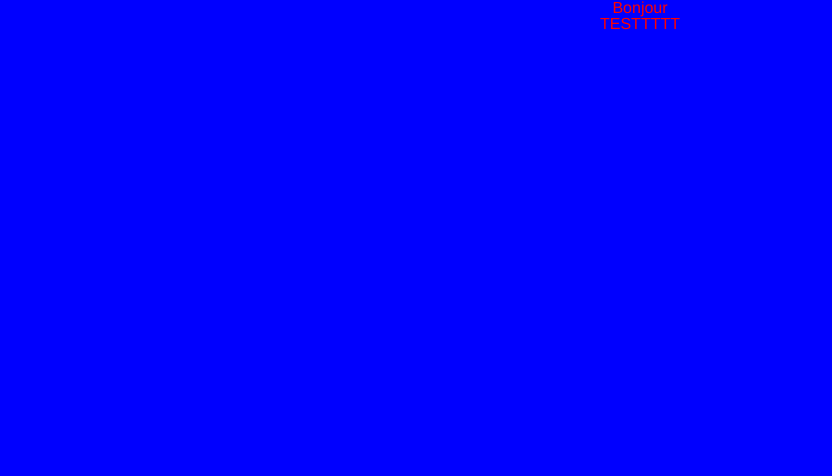
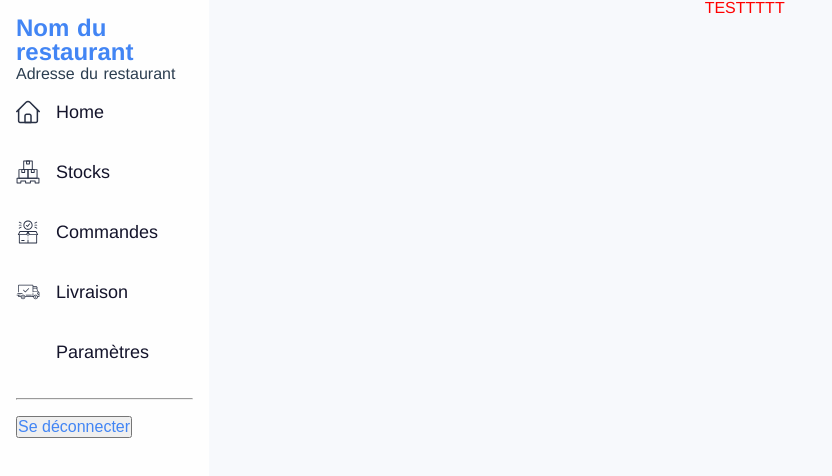
Before and after one commit to StockOs/Stock-Os, a Vue app: page /test in a window 1280 px wide. Shown: the top 476 px of the page, without its empty margins (0-832 px from the left). Built offline with nearby package versions, Linux system fonts and the light colour scheme.

Commit message:
ADD mutation to change the current path

```diff
--- a/src/App.vue
+++ b/src/App.vue
@@ -18,7 +18,7 @@ export default {
   computed: {
     layout() {
       return (this.$route.meta.layout || default_layout) + "-layout"
-    }
+    },
   }
 }
 </script>
--- a/src/assets/scss/config/global.scss
+++ b/src/assets/scss/config/global.scss
@@ -9,7 +9,6 @@
 body {
   font-family: 'Poppins';
   margin: inherit;
-  background-color: var(--background-light-blue);
   margin: 0;
 }
 
--- a/src/assets/scss/styles/menu.scss
+++ b/src/assets/scss/styles/menu.scss
@@ -1,4 +1,5 @@
 .menu-content {
   padding: 16px;
   text-align: left;
+  background-color: var(--white);
 }
--- a/src/components/MENU_CONTENT.vue
+++ b/src/components/MENU_CONTENT.vue
@@ -13,7 +13,7 @@
     </ul>
 
     <hr class="margin-top-16">
-    <button class="primary-blue margin-top-16 regular-subtitle-14 item-blue" @click="logout">
+    <button class="primary-blue margin-top-16" @click="logout">
       Se déconnecter
     </button>
   </nav>
@@ -26,14 +26,13 @@ export default {
   components: { MenuItem },
   computed: {
     menuItems () {
-       console.log(this.$store.mainLayout.getters.getMenuItemsForRoute)
       return this.$store.mainLayout.getters.getMenuItemsForRoute
       //(this.$route)
     },
   },
   methods: {
     changePage (path) {
-      return this.$store.dispatch('mainLayout/changeCurrentPage', path)
+      return this.$store.mainLayout.commit('changePath', path)
     },
     logout () {
       return this.$store.dispatch('mainLayout/logout')
--- a/src/layouts/Default.vue
+++ b/src/layouts/Default.vue
@@ -12,6 +12,5 @@
 .default-test {
   width: 100vw;
   height: 100vh;
-  background-color: blue;
 }
 </style>
--- a/src/layouts/MainLayout.vue
+++ b/src/layouts/MainLayout.vue
@@ -11,7 +11,7 @@
 
     <section class="main-content">
       <slot />
-      <!-- <router-view :to="currentPath" /> -->
+      <!-- <router-view :to="newPath" /> -->
     </section>
   </div>
 </template>
@@ -21,7 +21,7 @@ import MenuContent from '../components/MENU_CONTENT'
 export default {
   components: {
     MenuContent,
-  }
+  },
 }
 </script>
 
@@ -32,11 +32,11 @@ export default {
   display: flex;
   flex-direction: row;
   height: 100vh;
+  background-color: var(--background-light-blue);
 }
 
 .main-content {
   width: 100%;
-  background-color: blue;
 }
 
 .nav-width {
--- a/src/router/index.js
+++ b/src/router/index.js
@@ -14,6 +14,7 @@ const routes = [
   {
     path: '/test',
     name: 'Test',
+    meta: { layout: "main" },
     component: Test,
   },
 ]
--- a/src/store/mainLayout.js
+++ b/src/store/mainLayout.js
@@ -1,9 +1,11 @@
 import Vue from 'vue'
 import Vuex from 'vuex'
+import router from '../router/index'
 
 Vue.use(Vuex)
 
 const initialState = {
+  path: '',
   loading: false,
   menuItems: [
     {
@@ -14,7 +16,7 @@ const initialState = {
     {
       name: 'Stocks',
       icon: 'stocks',
-      path: '/stocks',
+      path: '/test',
     },
     {
       name: 'Commandes',
@@ -28,36 +30,34 @@ const initialState = {
     },
     {
       name: 'Paramètres',
-      icon: 'unlock',
+      icon: '',
       path: '/settings',
     },
   ],
 }
 
 export default new Vuex.Store({
+
   state: {
     ...initialState,
   },
+
   getters: {
     getMenuItemsForRoute: (state) => {
-      // return (route) => {
-      //   const currentPath = route
-      return state.menuItems
-      //   .map((menuItem) => {
-      //   return {
-      //     ...menuItem,
-      //     // selected: currentPath === menuItem.path,
-      //   }
-      // }
-        // )
-      }
+        return state.menuItems
+    },
+    // newPath: (state) => {
+    //   return state.path
+    // }
   },
   mutations: {
+    changePath: (state, path) => {
+      state.path = path
+      router.push(path)
+    }
   },
+
   actions: {
-    changeCurrentPage: (path) => {
-      this.$router.push(path)
-    },
     logout: () => {
       //Add Remove Token LocalStorage
       this.$router.push('/login')
@@ -65,4 +65,5 @@ export default new Vuex.Store({
   },
   modules: {
   }
+
 })
--- a/src/views/Home.vue
+++ b/src/views/Home.vue
@@ -44,6 +44,5 @@
 .home {
   height: 100%;
   width: 100%;
-  background-color: red;
 }
 </style>
```
